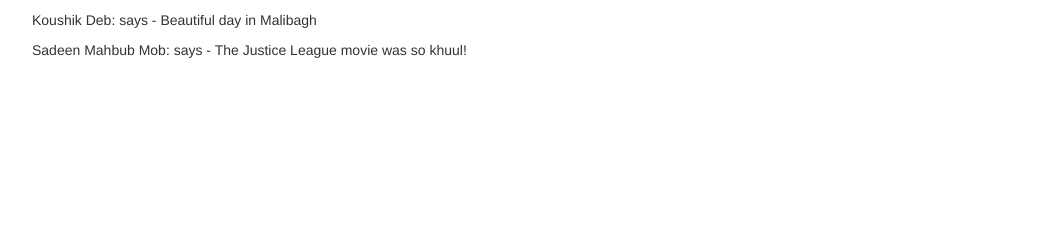
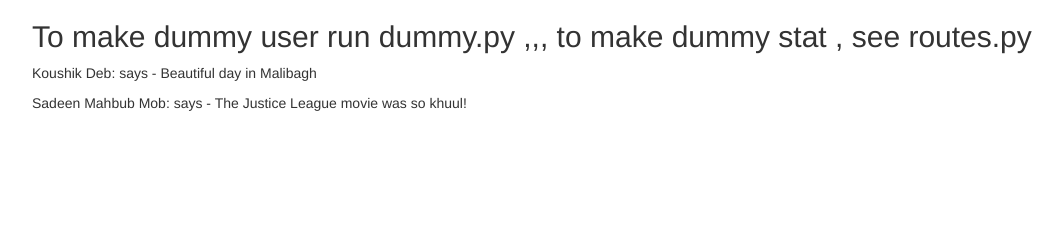
Before and after one commit to Saad-Mahmud/GRE_WebApp, a Flask app: page / in a window 1280 px wide. Shown: the part 132-372 px from the top of the page, without its empty margins (38-1100 px from the left). Run offline with Flask 2, Linux system fonts and the light colour scheme; parts of the project's set-up code (start-up, migrations or seed data) failed here and were passed over; some libraries are stand-ins or nearby versions.

Commit message:
test score history chart in statistics. (dummy data are given, see index.html for instruction)

```diff
--- a/zKM_Test/Backend/app/dummy.py
+++ b/zKM_Test/Backend/app/dummy.py
@@ -20,7 +20,7 @@ for i in range(1,11,1):
     gre_record = Gre_data(username=str(i))
     gre_record.save()
 
-'''
+
 cntttt = ["Bangladesh","America","England","Syria","Uganda","Honululu","India","Pakistan","Brazil","Argentina"]
 for i in range(1,11,1):
     cnt = Country(country_id=i,
@@ -31,29 +31,6 @@ collection = db['country']
 cursor = collection.find({})
 for i in cursor:
     print(i['country_name'])
-'''
+
 if __name__== "__main__":
     app.run(debug=True)
-
-'''   //////////////dummy stat creation in routes.py def stat() ///////////
-    label = []
-    val = []
-    col = db['gre_data']
-    cursor = col.find({})
-    for i in cursor:
-        stat_data = Gre_data.objects(username=i['_id'])
-        stat_data = stat_data[0]
-        history = []
-        how_many_test = 0
-        best_score = 0
-        avg_score = 0
-        for x in range (0,4,1):
-            history.append(random.randint(0,40))
-            how_many_test = how_many_test + 1
-
-        best_score = max(history)
-        avg_score = sum(history)/how_many_test
-        stat_data = stat_data.update(history = history, how_many_test=how_many_test, best_score = best_score, avg_score=avg_score)
-
-
-'''
--- a/zKM_Test/Backend/app/routes.py
+++ b/zKM_Test/Backend/app/routes.py
@@ -318,6 +318,26 @@ def practice():
 @APP_MAIN.route('/stat')
 @login_required
 def stat():
+    '''   //////////////dummy stat creation in Gre_data table ///////////
+        col = db['gre_data']
+        cursor = col.find({})
+        for i in cursor:
+            stat_data = Gre_data.objects(username=i['_id'])
+            stat_data = stat_data[0]
+            history = []
+            how_many_test = 0
+            best_score = 0
+            avg_score = 0
+            for x in range (0,4,1):
+                history.append(random.randint(0,40))
+                how_many_test = how_many_test + 1
+
+            best_score = max(history)
+            avg_score = sum(history)/how_many_test
+            stat_data = stat_data.update(history = history, how_many_test=how_many_test, best_score = best_score, avg_score=avg_score)
+
+    '''
+    #if u want to create dummy data to check comment in this section until render_template and comment out previous section
     col = db['gre_data']
     cursor = col.find({})
 
--- a/zKM_Test/Frontend/templates/index.html
+++ b/zKM_Test/Frontend/templates/index.html
@@ -2,6 +2,7 @@
 
 {% block app_content %}
     <h1>Hi, {{ current_user.username }}</h1>
+    <h2> To make dummy user run dummy.py ,,, to make dummy stat , see routes.py</h2>
     {% for post in posts %}
     <div><p>{{ post.author.username }}: says - {{ post.body }}</p></div>
     {% endfor %}
```
